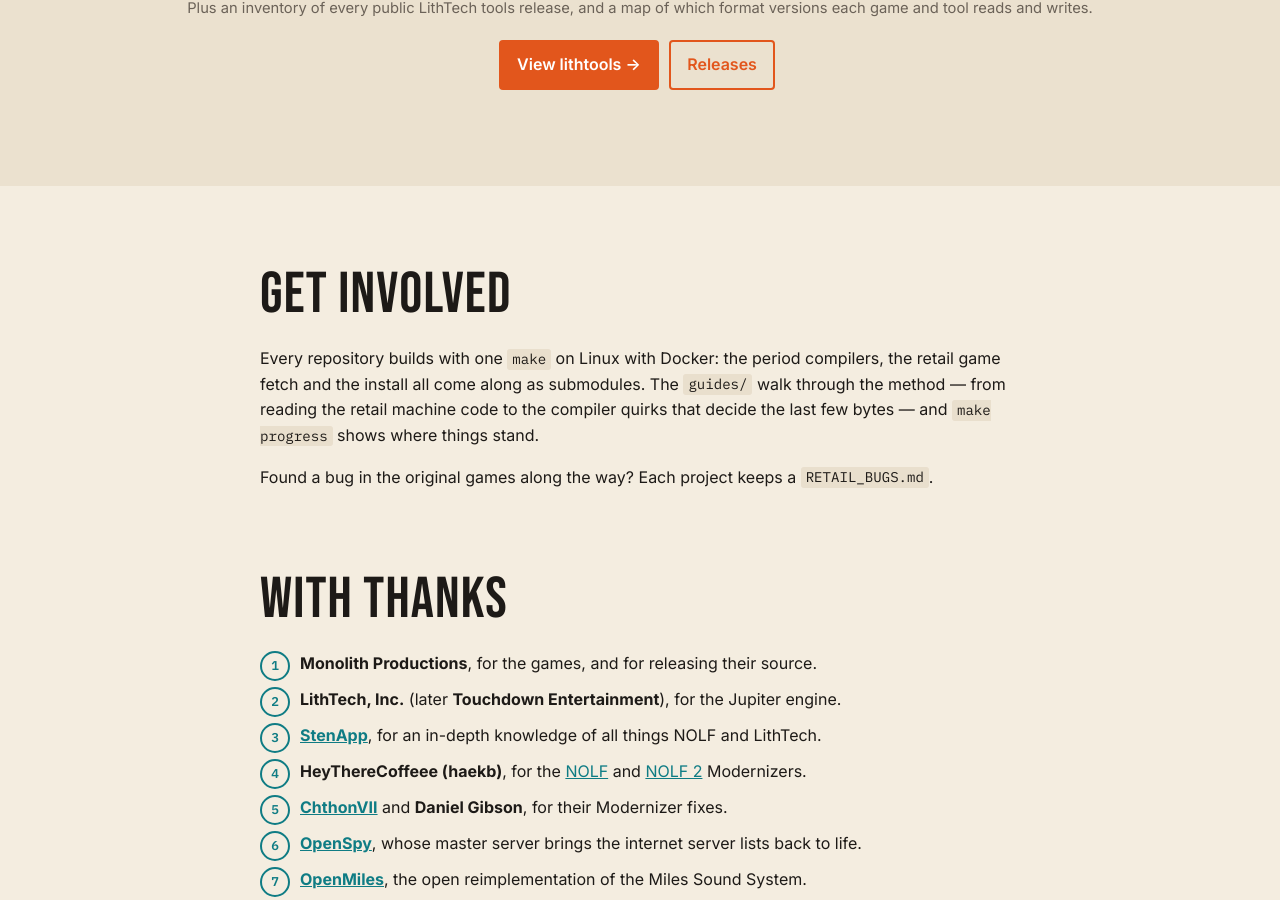
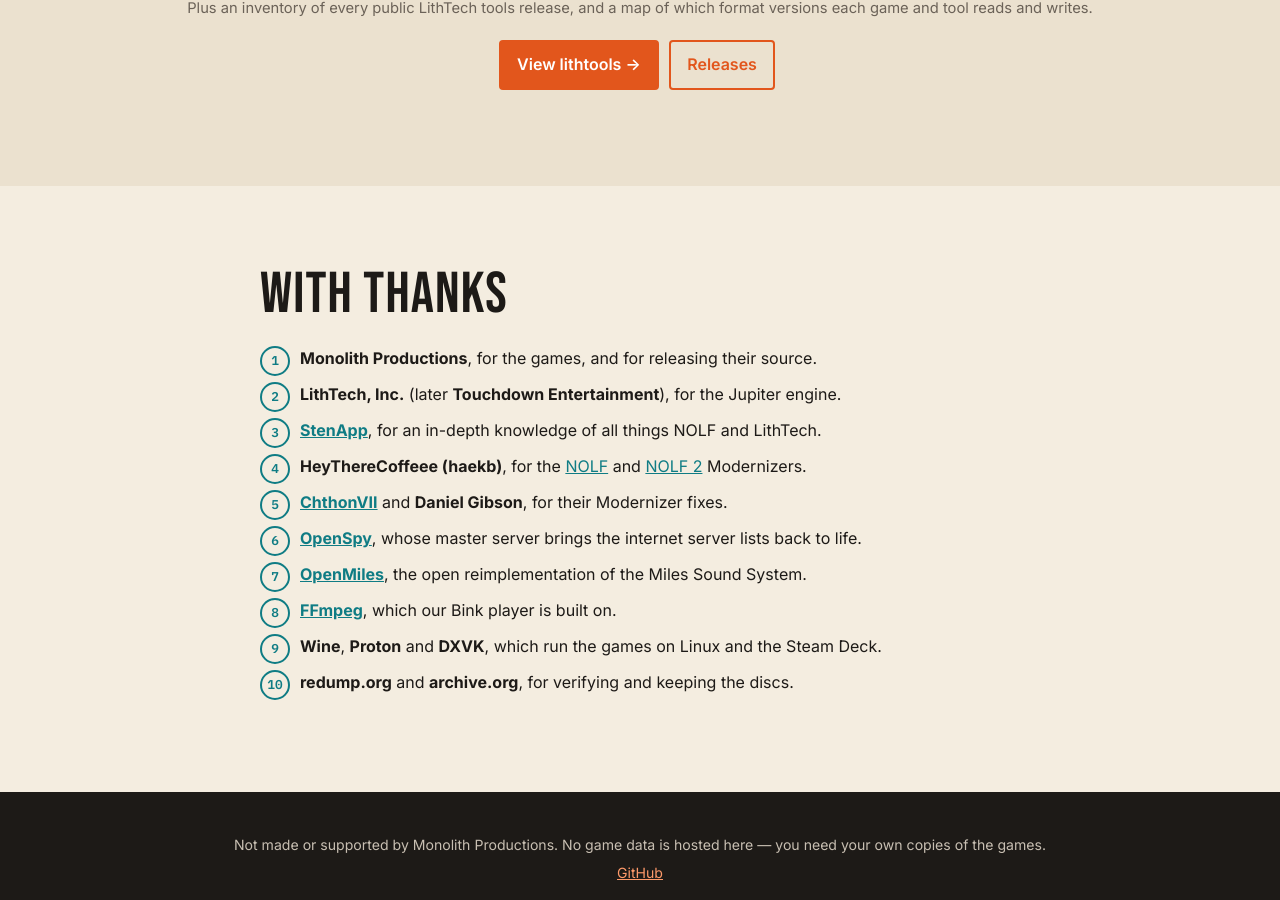
Before and after one commit to nolffan/nolffan.github.io, a Jekyll site: the page built from index.md, in a window 1280 px wide and 900 px high, scrolled down 4970 px. Built offline with Jekyll 4.4.1, drawn with Linux system fonts in a browser that asks for light colours; our own code applies the rules of GitHub Pages for plain Markdown files.

Commit message:
Drop the Get involved section for now
Co-Authored-By: Claude Opus 5.5 <noreply@anthropic.com>

```diff
--- a/index.md
+++ b/index.md
@@ -40,17 +40,6 @@ footer: >-
   here — you need your own copies of the games.
 ---
 
-## Get involved
-
-Every repository builds with one `make` on Linux with Docker: the period
-compilers, the retail game fetch and the install all come along as
-submodules. The `guides/` walk through the method — from reading the retail
-machine code to the compiler quirks that decide the last few bytes — and
-`make progress` shows where things stand.
-
-Found a bug in the original games along the way? Each project keeps a
-`RETAIL_BUGS.md`.
-
 ## With thanks
 
 1. **Monolith Productions**, for the games, and for releasing their source.
```
